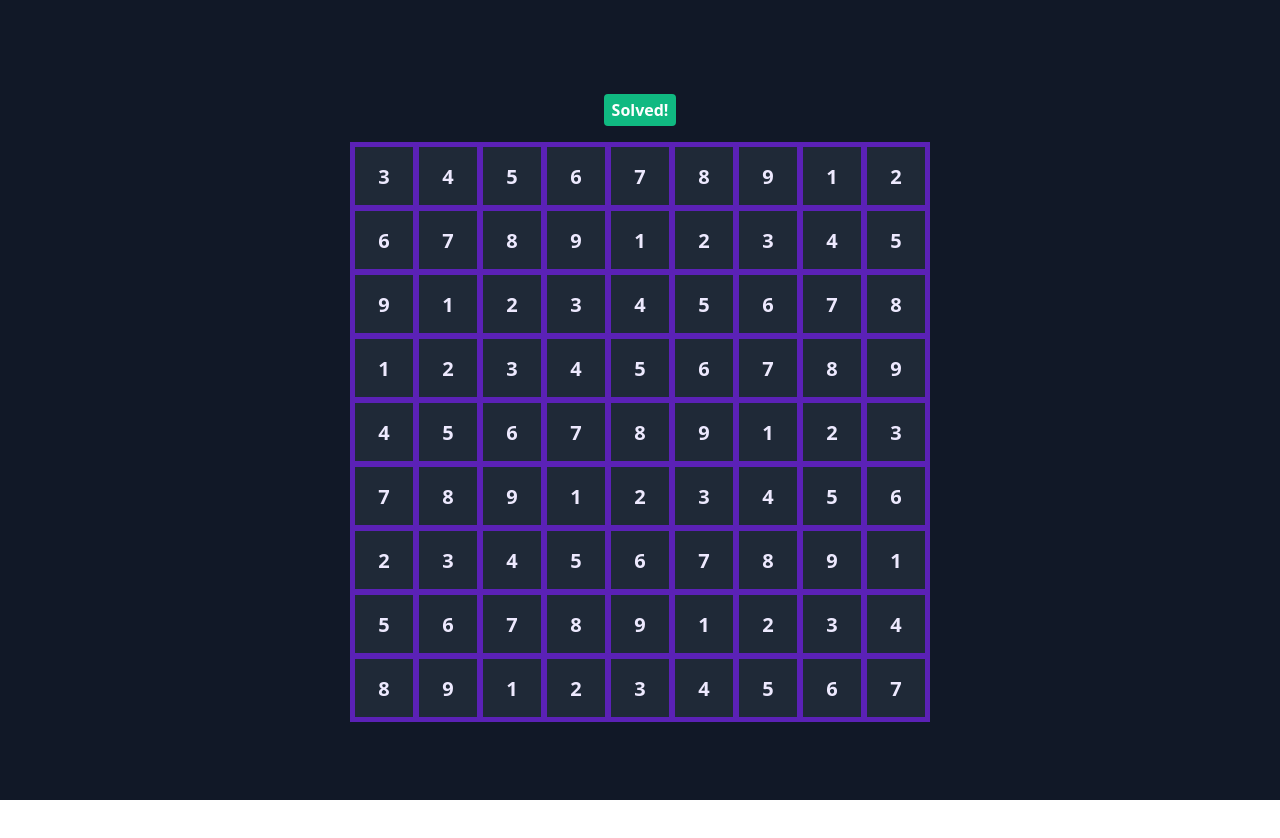
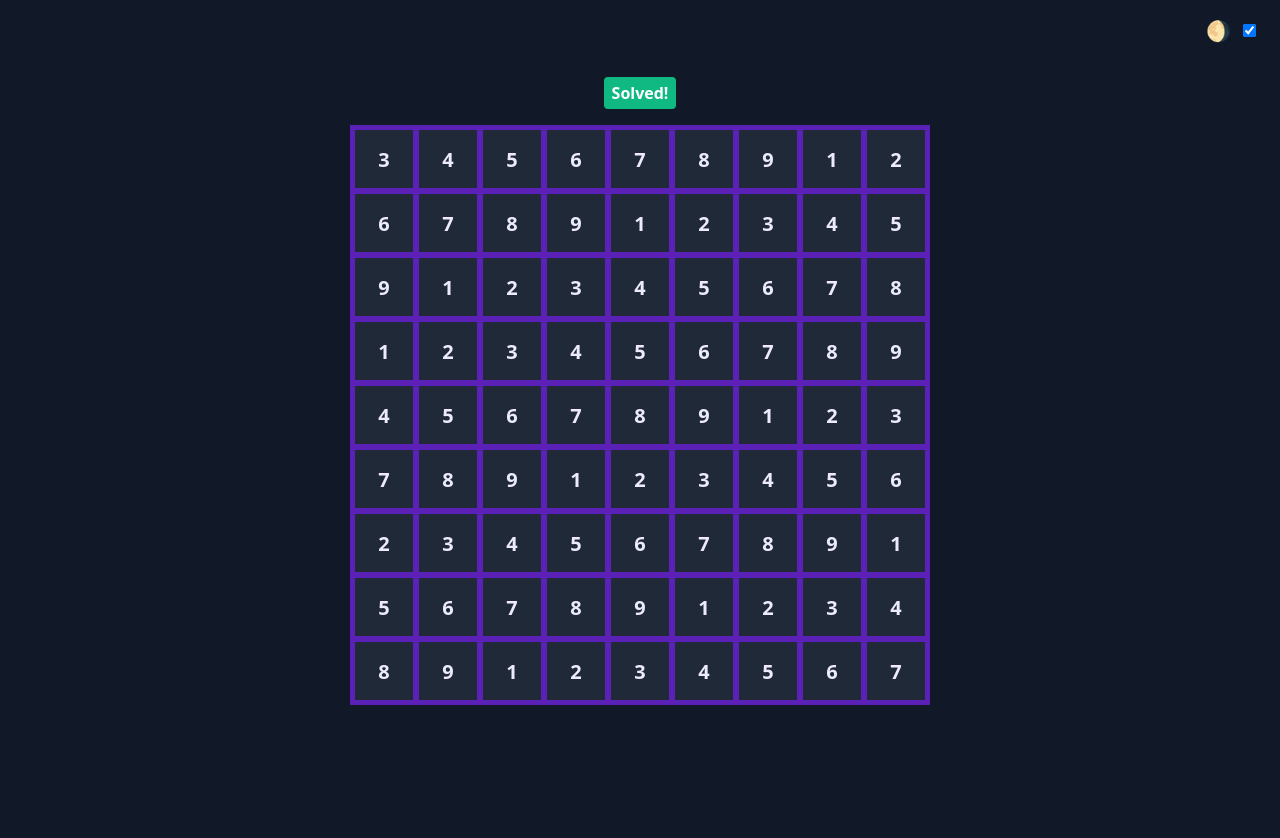
Before and after one commit to jasonflorentino/sudoku-app, a React (Create React App) app: page / in a window 1280 px wide. Shown: the top 838 px of the page. Before the commit the page ends 800 px from the top, so only its background shows below. Built offline with nearby package versions, Linux system fonts and the light colour scheme.

Commit message:
Add dark mode toggle

```diff
--- a/src/App.tsx
+++ b/src/App.tsx
@@ -5,18 +5,19 @@ import {
 
 import SudokuBoard from './components/SudokuBoard/SudokuBoard';
 import BoardStatus from './components/BoardStatus';
+import ThemeControl from './components/ThemeControl';
 
 const App = () => {
   return (
     <RecoilRoot>
-      <div className='dark'>
-        <main className='flex flex-col justify-center items-center min-h-screen dark:bg-gray-900'>
+      <ThemeControl>
+        <main className='flex flex-col justify-start items-center min-h-screen dark:bg-gray-900'>
           <BoardStatus />
           <div className='inline-block bg-purple-200 dark:bg-purple-800'>
             <SudokuBoard />
           </div>
         </main>
-      </div>
+      </ThemeControl>
     </RecoilRoot>
   );
 }
--- a/src/components/SudokuBoard/NumberBox.tsx
+++ b/src/components/SudokuBoard/NumberBox.tsx
@@ -49,8 +49,14 @@ function getInputStyles() {
   text-xl
   text-purple-600
 
+  focus:outline-none
+  focus:bg-purple-100
+
   dark:text-purple-100
   dark:bg-gray-800
   dark:border-purple-800
+
+  dark:focus:bg-purple-700
+
   `
 }
--- /dev/null
+++ b/src/components/ThemeControl.tsx
@@ -0,0 +1,33 @@
+import React, { useState } from 'react';
+
+type Props = {
+  children: React.ReactNode,
+}
+
+const ThemeControl: React.FC<Props> = ({ children }) => {
+  const [isDark, setIsDark] = useState(true);
+
+  const handleChange = (e: React.ChangeEvent<HTMLInputElement>) => {
+    setIsDark(e.target.checked);
+  }
+
+  return (
+    <div className={`${isDark ? 'dark' : ''} flex flex-col`}>
+      <div className={"dark:bg-gray-900 text-xl flex justify-end items-center p-4"}>
+        <label className="mr-1" htmlFor="themeToggle">{isDark ? "🌖" : "🌒"}</label>
+        <input
+          className="m-2"
+          type="checkbox"
+          id="themeToggle"
+          name="theme"
+          value="dark"
+          checked={isDark}
+          onChange={handleChange}
+        ></input>
+      </div>
+      {children}
+    </div>
+  )
+}
+
+export default ThemeControl;
```
